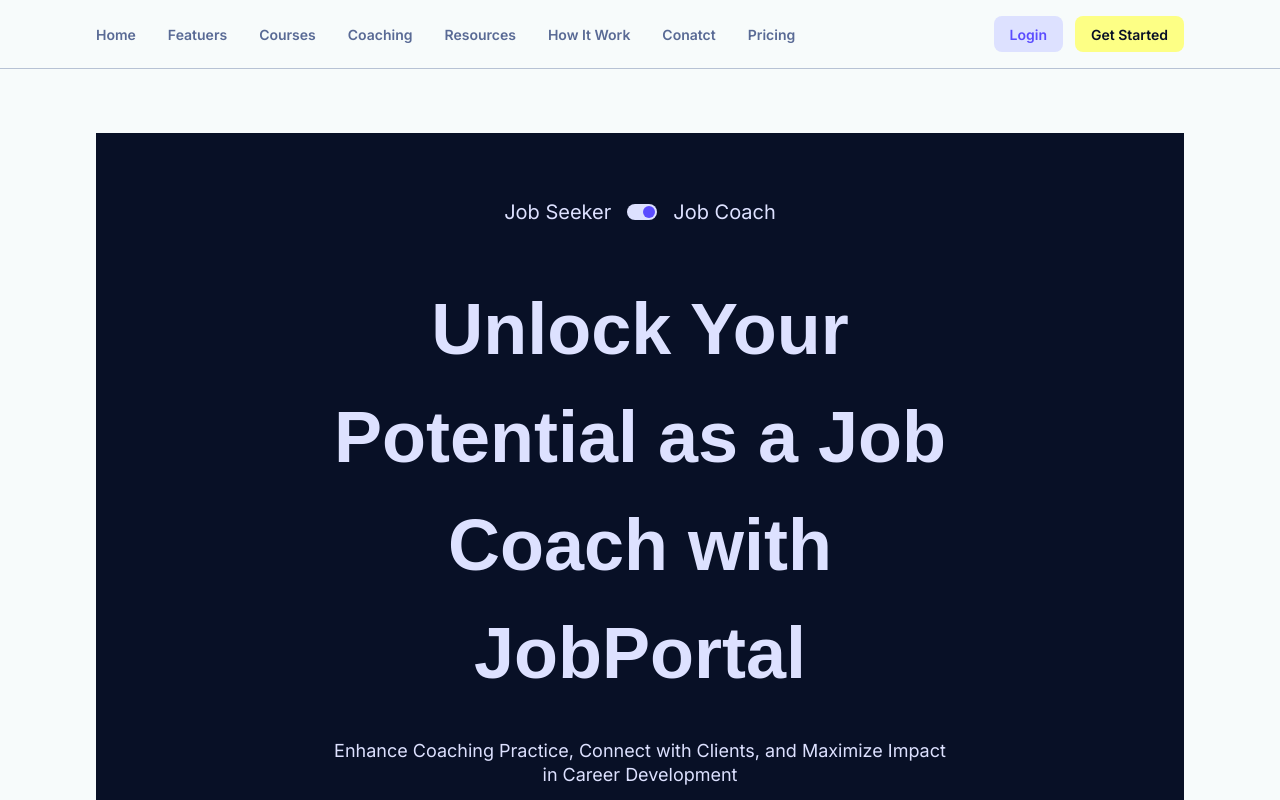
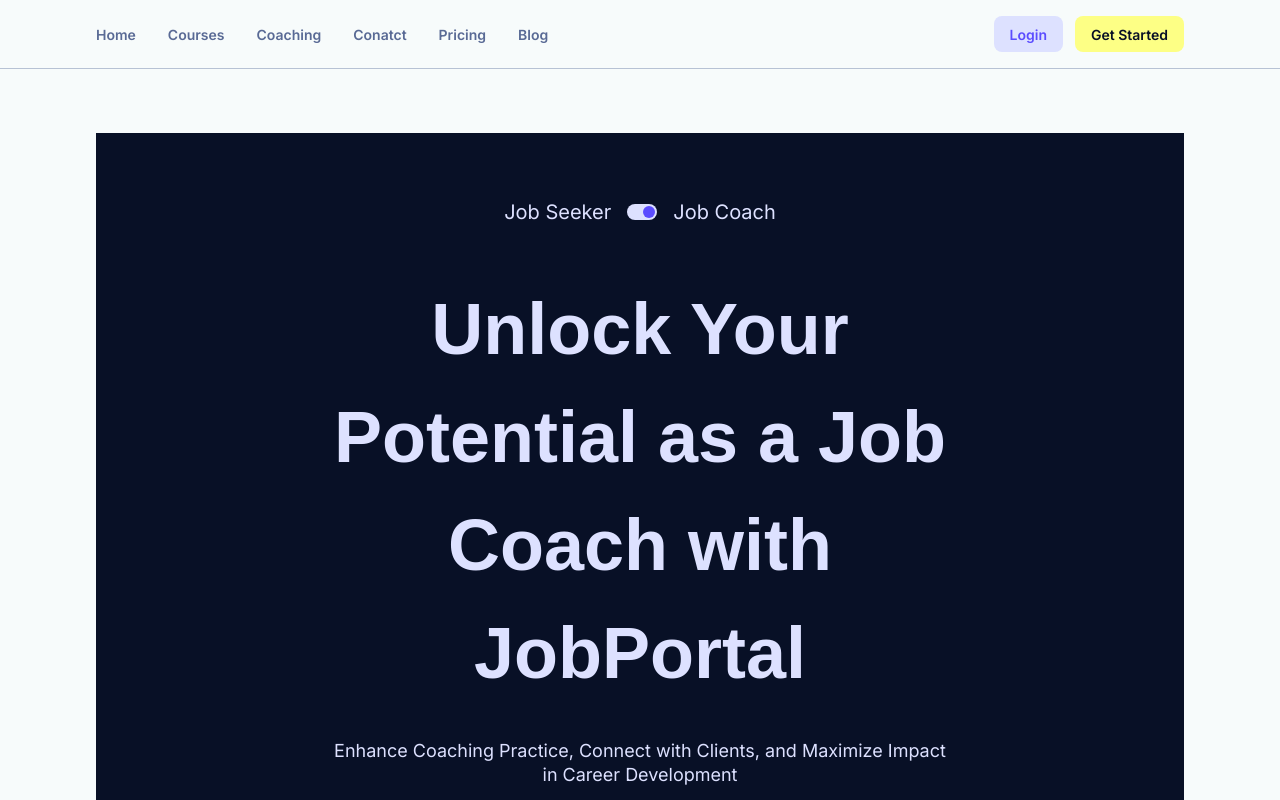
Before and after one commit to mariam-khasawneh/job-preparing-masterpieces, a React (Vite) app in the folder my-app/: page / in a window 1280 px wide. Shown: the top 800 px of the page. Built offline with nearby package versions, Linux system fonts and the light colour scheme; a web font is replaced by a local one.

Commit message:
Edite Nav component

```diff
--- a/my-app/src/Components/Navbar/Navbar.jsx
+++ b/my-app/src/Components/Navbar/Navbar.jsx
@@ -12,11 +12,11 @@ function Navbar() {
             <Caption>Home</Caption>
           </NavLink>
         </li>
-        <li>
+        {/* <li>
           <NavLink to="/featuers" className={styles.navLink}>
             <Caption>Featuers</Caption>
           </NavLink>
-        </li>
+        </li> */}
         <li>
           <NavLink to="/courses" className={styles.navLink}>
             <Caption>Courses</Caption>
@@ -28,16 +28,6 @@ function Navbar() {
           </NavLink>
         </li>
         <li>
-          <NavLink to="/resources" className={styles.navLink}>
-            <Caption>Resources</Caption>
-          </NavLink>
-        </li>
-        <li>
-          <NavLink to="/how-It-work" className={styles.navLink}>
-            <Caption>How It Work</Caption>
-          </NavLink>
-        </li>
-        <li>
           <NavLink to="/contact" className={styles.navLink}>
             <Caption>Conatct</Caption>
           </NavLink>
@@ -45,6 +35,11 @@ function Navbar() {
         <li>
           <NavLink to="/pricing" className={styles.navLink}>
             <Caption>Pricing</Caption>
+          </NavLink>
+        </li>
+        <li>
+          <NavLink to="/blog" className={styles.navLink}>
+            <Caption>Blog</Caption>
           </NavLink>
         </li>
       </ul>
```
